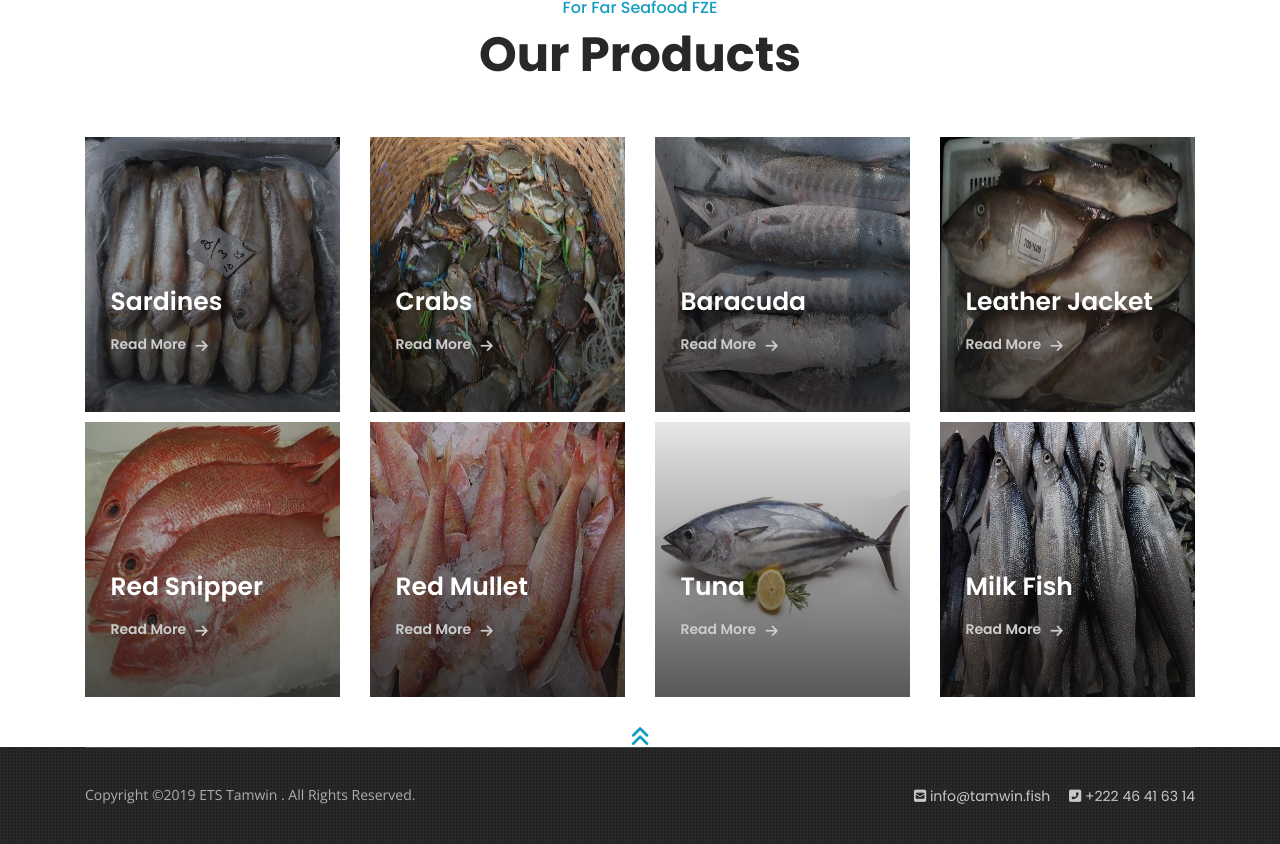
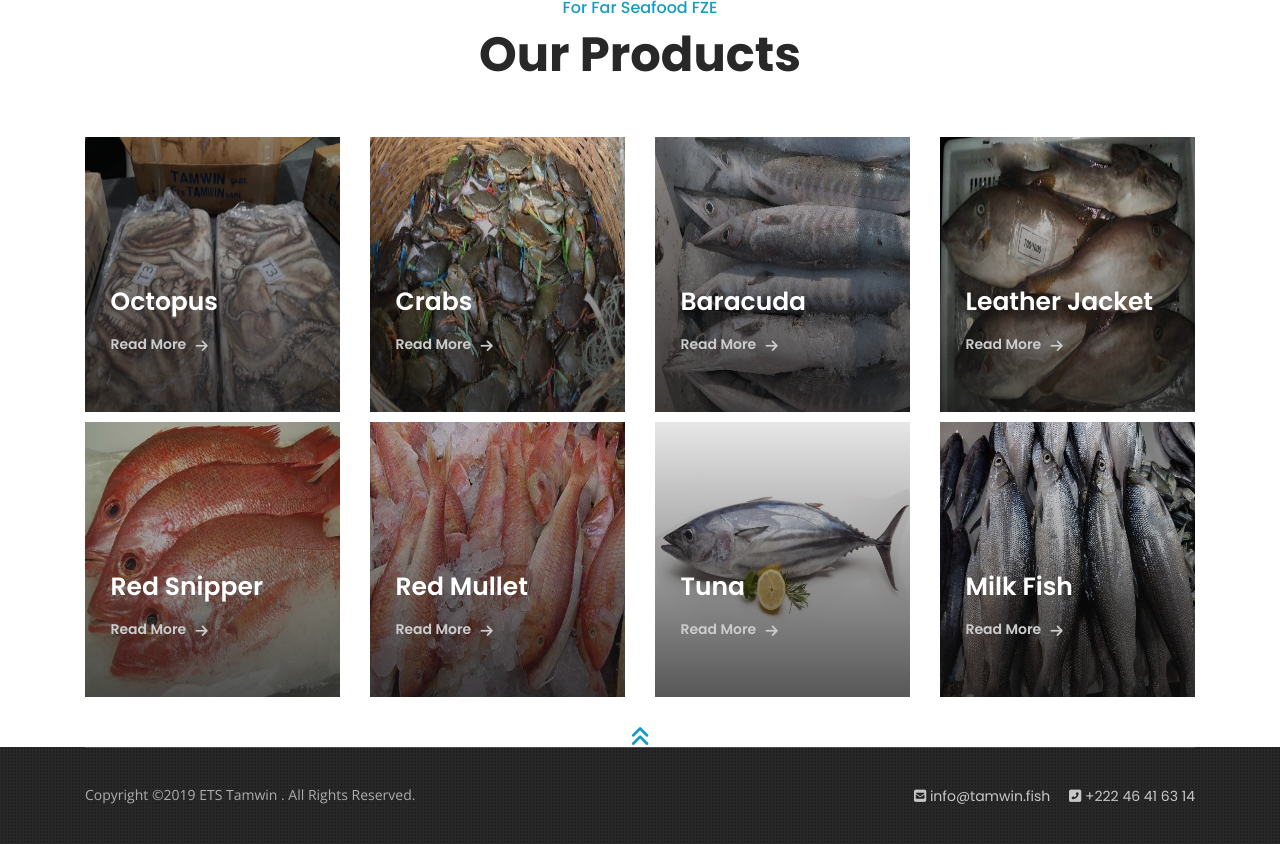
Before and after one commit to yehdhih/tamwin, a plain HTML site: page index.html in a window 1280 px wide. Shown: the part 1184-2028 px from the top of the page. Drawn offline with nearby package versions, Linux system fonts and the light colour scheme; files whose address does not match are found by name.

Commit message:
add actopus image to products section

```diff
--- a/index.html
+++ b/index.html
@@ -373,9 +373,9 @@
 
                 <div class="col-lg-3 col-md-12 tp10">
                     <div class="single-tips-tricks">
-                        <img src="images/2c76e53bb812070630f203572da6ee17.jpeg" alt="Sardines" style="width:255px;height:275px;">
+                        <img src="images/octopus-product.jpg" alt="Sardines" style="width:255px;height:275px;">
                         <div class="tips-tricks-content">
-                             <h3>Sardines</h3>
+                             <h3>Octopus</h3>
                             <a href="#" class="read_more">Read More  <i class="fas fa-arrow-right"></i> </a>
                         </div>
                         <div class="tag-line">For Far Seafood</div>
```
Also changed, not shown: images/octopus-product.jpg (added), 2 other files.
